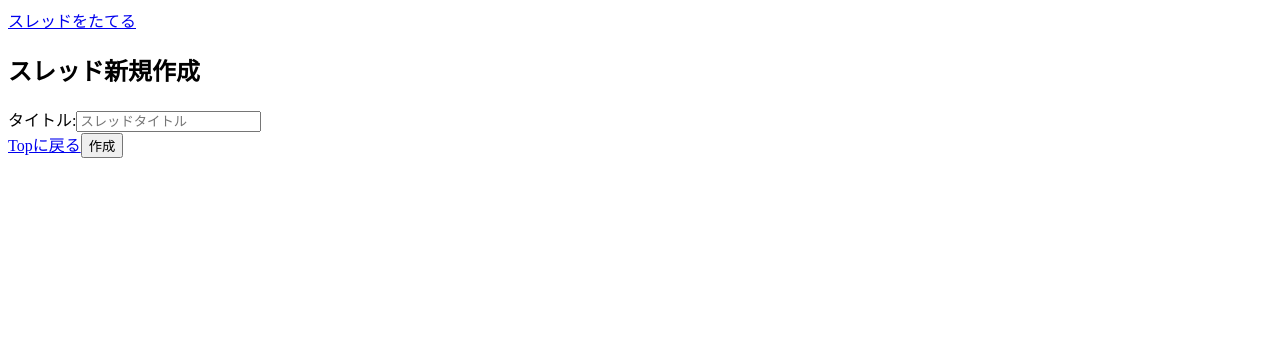
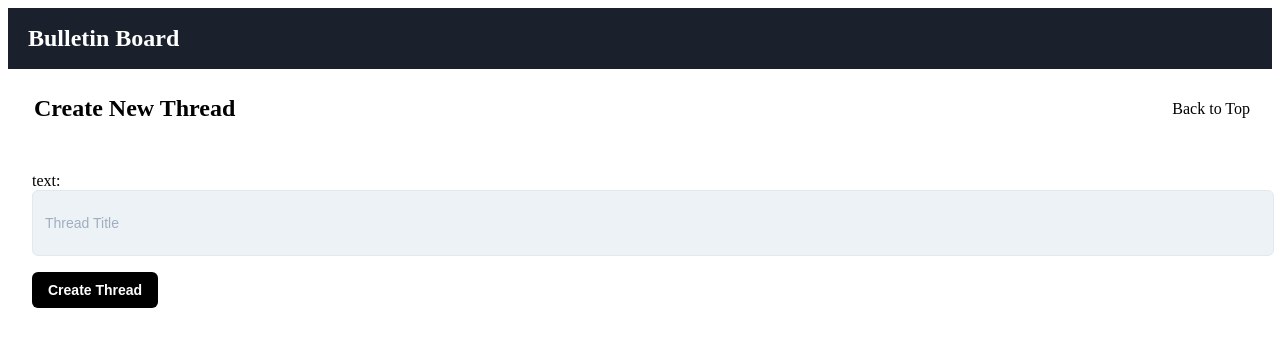
Before and after one commit to TechTrain-totemosouomou/react-board-app-stations, a React (Vite) app: page /threads/new in a window 1280 px wide. Shown: the top 346 px of the page. Built offline with nearby package versions, Linux system fonts and the light colour scheme.

Commit message:
デザイン更新：CSS

```diff
--- a/src/App.css
+++ b/src/App.css
@@ -1,3 +1,112 @@
-.threads_list {
-  list-style-type: none;
+/* App.css */
+
+.app-header {
+  background-color: #1a202c;
+  color: #ffffff;
+  padding: 1px 20px;
 }
+
+.title {
+  font-size: 1.5rem;
+  font-weight: bold;
+}
+
+.threads-section {
+  padding: 6px;
+  display: flex;
+  justify-content: space-between;
+  align-items: center;
+}
+
+.section-title {
+  font-size: 1.5rem;
+  font-weight: bold;
+  margin-left: 20px;
+}
+
+.btn {
+  color: #000;
+  padding: 0.5rem 1rem;
+  border: none;
+  border-radius: 0.25rem;
+  text-decoration: none;
+  cursor: pointer;
+  transition: background-color 0.3s ease;
+}
+
+.btn:hover {
+  background-color: #2c5282;
+  color: #fff;
+}
+
+.threads-list {
+  list-style: none;
+}
+
+.threads-list a {
+  color: #000;
+  font-weight: bold;
+  font-size: 1rem;
+  text-decoration: none;
+}
+
+.card {
+  background-color: #fff;
+  padding: 1rem;
+  margin: 1rem -1rem;
+  width: calc(100% - 1rem);
+  border-radius: 0.5rem;
+  box-shadow: 0 2px 4px rgba(0, 0, 0, 0.1);
+  transition: background-color 0.3s ease;
+}
+
+.card:hover {
+  background-color: #f0f0f0;
+  cursor: pointer;
+}
+
+.page {
+  margin-left: 1.5rem;
+}
+
+.form {
+  margin: 1.5rem;
+}
+
+.input-text {
+  height: 2.5rem;
+  width: 100%;
+  padding: 0.75rem;
+  border-radius: 0.375rem;
+  border: 1px solid #e2e8f0;
+  background-color: #edf2f7;
+  font-size: 0.875rem;
+  outline: none;
+  transition: border-color 0.15s ease-in-out, box-shadow 0.15s ease-in-out;
+}
+
+.input-text::placeholder {
+  color: #a0aec0;
+}
+
+.input-btn, .page {
+  align-items: center;
+  justify-content: center;
+  white-space: nowrap;
+  margin-top: 1rem;
+  padding: 0.5rem 1rem;
+  border-radius: 0.375rem;
+  font-size: 0.875rem;
+  font-weight: bold;
+  line-height: 1.25rem;
+  transition: background-color 0.3s ease;
+  outline: none;
+  cursor: pointer;
+  background-color: #000;
+  color: #fff;
+  border: none;
+}
+
+.input-btn:hover, .page:hover {
+  background-color: #333;
+}
--- a/src/App.jsx
+++ b/src/App.jsx
@@ -31,19 +31,36 @@ function App() {
 
   return (
     <>
-      <Link to="/threads/new">スレッドをたてる</Link>
-      <h2>新着スレッド</h2>
-      <ul className="threads_list">
-        {threads.map(thread => (
-          <li key={thread.id}>
-            <Link to={`/threads/${thread.id}`} state={{ title: thread.title }}>
-              {thread.title}
-            </Link>
+    <header className="app-header">
+      <h1 className="title">Bulletin Board</h1>
+    </header>
+    <main className="threads-section">
+      <h2 className="section-title">Threads</h2>
+      <Link to="/threads/new" className="btn">
+        Create New Thread
+      </Link>
+    </main>
+
+    <ul className="threads-list">
+      {threads.map(thread => (
+        <Link to={`/threads/${thread.id}`} state={{ title: thread.title }}>
+          <li key={thread.id} className="card">
+            {thread.title}
           </li>
-        ))}
-      </ul>
-      {showPreviousButton && <button onClick={() => fetchThreads(offset - 10)}>前の10件</button>}
-      {showNextButton && <button onClick={() => fetchThreads(offset + 10)}>次の10件</button>}
+        </Link>
+      ))}
+    </ul>
+
+    {showPreviousButton && (
+      <button className="page" onClick={() => fetchThreads(offset - 10)}>
+        前の10件
+      </button>
+    )}
+    {showNextButton && (
+      <button className="page" onClick={() => fetchThreads(offset + 10)}>
+        次の10件
+      </button>
+    )}
     </>
   );
 }
--- a/src/CreateThread.jsx
+++ b/src/CreateThread.jsx
@@ -26,24 +26,32 @@ const CreateThread = () => {
   };
 
   return (
+    <>
+    <header className="app-header">
+      <h1 className="title">Bulletin Board</h1>
+    </header>
+    <main className="threads-section">
+      <h2 className="section-title">Create New Thread</h2>
+      <Link to="/" className="btn">
+        Back to Top
+      </Link>
+    </main>
+
+    <form onSubmit={handleSubmit} className="form">
       <div>
-      <Link to="/threads/new">スレッドをたてる</Link>
-      <h2>スレッド新規作成</h2>
-      <form onSubmit={handleSubmit}>
-        <div>
-          <label htmlFor="body">タイトル:</label>
+        <label htmlFor="body">text:</label>
         <input
+          className="input-text"
           type="text"
           id="body"
           name="body"
-            placeholder='スレッドタイトル'
+          placeholder="Thread Title"
           required
         />
       </div>
-        <Link to="/">Topに戻る</Link>
-        <button type="submit">作成</button>
+      <button className="input-btn" type="submit">Create Thread</button>
     </form>
-    </div>
+    </>
   );
 };
 
--- a/src/Thread.jsx
+++ b/src/Thread.jsx
@@ -53,29 +53,51 @@ function Thread() {
 
   return (
     <>
-      <Link to="/threads/new">スレッドをたてる</Link>
-      <h2>{location.state?.title || 'スレッド'}</h2>
-      <ul className="threads_list">
+    <header className="app-header">
+      <h1 className="title">Bulletin Board</h1>
+    </header>
+    <main className="threads-section">
+      <h2 className="section-title">
+        {location.state?.title || 'スレッド'}
+      </h2>
+      <Link to="/" className="btn">
+        Back to Top
+      </Link>
+    </main>
+
+    <ul className="threads-list">
       {posts.map(post => (
-          <li key={post.id}>
+        <li key={post.id} className="card">
           {post.post}
         </li>
       ))}
     </ul>
+
+    <form onSubmit={handleSubmit} className="form">
       <div>
-        <form onSubmit={handleSubmit}>
-          <div>
-            <textarea
+        <label htmlFor="post">text:</label>
+        <input
+          className="input-text"
+          type="text"
+          id="post"
           name="post"
-              placeholder='投稿しよう！'
+          placeholder="Write a new post..."
           required
         />
       </div>
-          <button type="submit">投稿</button>
+      <button className="input-btn" type="submit">Post</button>
     </form>
-      </div>
-      {showPreviousButton && <button onClick={() => fetchPosts(offset - 10)}>前の10件</button>}
-      {showNextButton && <button onClick={() => fetchPosts(offset + 10)}>次の10件</button>}
+
+    {showPreviousButton && (
+      <button className="page" onClick={() => fetchPosts(offset - 10)}>
+        前の10件
+      </button>
+    )}
+    {showNextButton && (
+      <button className="page" onClick={() => fetchPosts(offset + 10)}>
+        次の10件
+      </button>
+    )}
     </>
   );
 }
```
Also changed, not shown: src/AppHeader.jsx (added, +14 -0 lines). Lines whose indentation alone changed are shown as unchanged.
